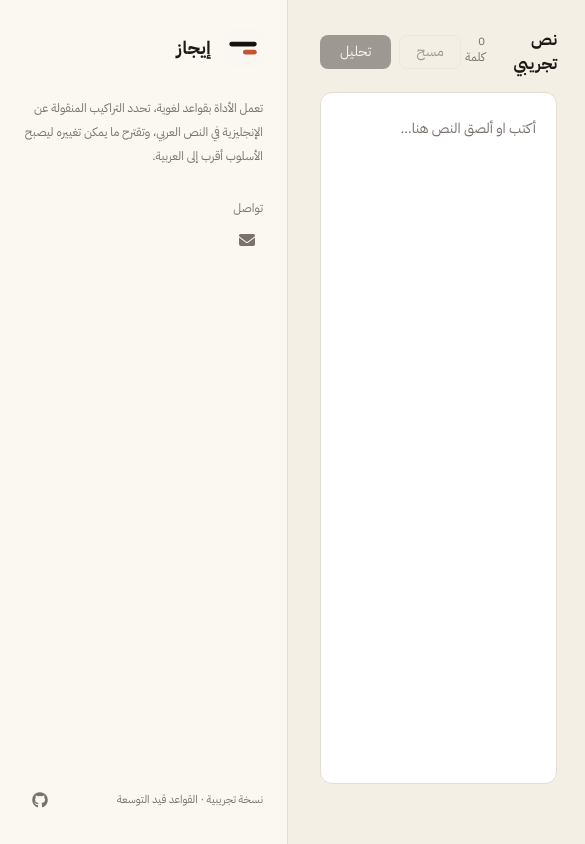
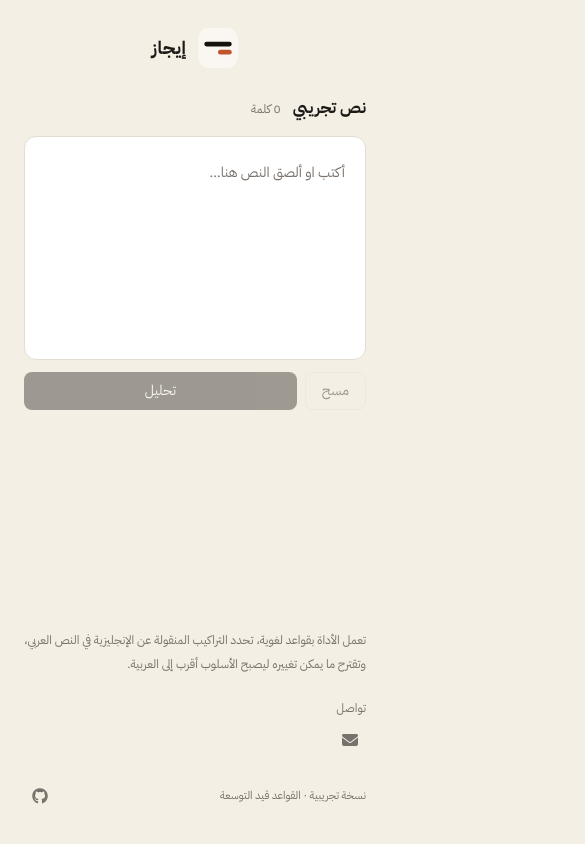
Before and after one commit to GhaidaAL36/ARJdetector, a React (Vite) app in the folder frontend/: page / in a window 390 px wide. Shown: the whole page, 585 px wide, since content can reach past the window. Built offline with nearby package versions, Linux system fonts and the light colour scheme.

Commit message:
v3: t-14 responsive page

```diff
--- a/frontend/src/App.jsx
+++ b/frontend/src/App.jsx
@@ -1,5 +1,10 @@
 import { useState } from "react";
-import AboutSidebar from "./components/AboutSidebar";
+import AboutSidebar, {
+  AboutText,
+  Brand,
+  ContactRow,
+  MetaRow,
+} from "./components/AboutSidebar";
 import SuggestionsPanel from "./components/SuggestionsPanel";
 import TextSection from "./components/TextSection";
 import { analyzeText } from "./api";
@@ -43,14 +48,20 @@ export default function App() {
   }
 
   return (
-    <div className="flex h-screen">
+    <div className="flex min-h-screen flex-col lg:h-screen lg:flex-row">
+      <header className="order-1 flex justify-center px-6 pt-7 lg:hidden">
+        <Brand />
+      </header>
+
       {analyzed && (
         <SuggestionsPanel
           matches={matches}
           collapsed={!showSuggestions}
           onToggle={() => setShowSuggestions((shown) => !shown)}
+          className="order-3 lg:order-none"
         />
       )}
+
       <TextSection
         value={text}
         onChange={handleChange}
@@ -61,8 +72,16 @@ export default function App() {
         editing={editing}
         analyzing={analyzing}
         error={error}
+        className="order-2 lg:order-none"
       />
+
       <AboutSidebar />
+
+      <div className="order-4 flex flex-col gap-6 px-6 pb-8 lg:hidden">
+        <AboutText />
+        <ContactRow />
+        <MetaRow />
+      </div>
     </div>
   );
 }
--- a/frontend/src/components/AboutSidebar.jsx
+++ b/frontend/src/components/AboutSidebar.jsx
@@ -6,7 +6,25 @@ const CONTACT_EMAIL = "arjdetect@gmail.com";
 const ICON =
   "grid h-8 w-8 place-items-center rounded-lg text-base text-muted transition-colors hover:text-ink focus-visible:outline-2 focus-visible:outline-offset-2 focus-visible:outline-ink";
 
-function EmailButton() {
+export function Brand() {
+  return (
+    <div className="flex items-center gap-3">
+      <img src="/icon.svg" alt="" className="h-10 w-10 shrink-0" />
+      <p className="text-lg font-bold tracking-wide">إيجاز</p>
+    </div>
+  );
+}
+
+export function AboutText() {
+  return (
+    <p className="text-xs leading-6 text-muted">
+      تعمل الأداة بقواعد لغوية، تحدد التراكيب المنقولة عن الإنجليزية في النص
+      العربي، وتقترح ما يمكن تغييره ليصبح الأسلوب أقرب إلى العربية.
+    </p>
+  );
+}
+
+export function ContactRow() {
   const [copied, setCopied] = useState(false);
 
   useEffect(() => {
@@ -25,6 +43,8 @@ function EmailButton() {
   }
 
   return (
+    <div>
+      <p className="mb-2 text-xs text-muted">تواصل</p>
       <button
         type="button"
         onClick={copy}
@@ -37,44 +57,41 @@ function EmailButton() {
           aria-hidden="true"
         ></i>
       </button>
+    </div>
+  );
+}
+
+export function MetaRow() {
+  return (
+    <div className="flex items-center justify-between">
+      <p className="text-[11px] text-muted">نسخة تجريبية · القواعد قيد التوسعة</p>
+      <a
+        href={GITHUB_URL}
+        target="_blank"
+        rel="noreferrer"
+        aria-label="GitHub"
+        title="GitHub"
+        className={ICON}
+      >
+        <i className="fa-brands fa-github" aria-hidden="true"></i>
+      </a>
+    </div>
   );
 }
 
 export default function AboutSidebar() {
   return (
-    <aside className="flex w-72 shrink-0 flex-col justify-between border-s border-line bg-sidebar px-6 py-7">
+    <aside className="hidden w-72 shrink-0 flex-col justify-between border-s border-line bg-sidebar px-6 py-7 lg:flex">
       <div>
-        <div className="flex items-center gap-3">
-          <img src="/icon.svg" alt="" className="h-10 w-10 shrink-0" />
-          <p className="text-lg font-bold tracking-wide">إيجاز</p>
+        <Brand />
+        <div className="mt-7">
+          <AboutText />
         </div>
-
-        <p className="mt-7 text-xs leading-6 text-muted">
-          تعمل الأداة بقواعد لغوية، تحدد التراكيب المنقولة عن الإنجليزية في النص
-          العربي، وتقترح ما يمكن تغييره ليصبح الأسلوب أقرب إلى العربية.
-        </p>
-
         <div className="mt-8">
-          <p className="mb-2 text-xs text-muted">تواصل</p>
-          <EmailButton />
+          <ContactRow />
         </div>
       </div>
-
-      <div className="flex items-center justify-between">
-        <p className="text-[11px] text-muted">
-          نسخة تجريبية · القواعد قيد التوسعة
-        </p>
-        <a
-          href={GITHUB_URL}
-          target="_blank"
-          rel="noreferrer"
-          aria-label="مستودع المشروع على GitHub"
-          title="مستودع المشروع على GitHub"
-          className={ICON}
-        >
-          <i className="fa-brands fa-github" aria-hidden="true"></i>
-        </a>
-      </div>
+      <MetaRow />
     </aside>
   );
 }
--- a/frontend/src/components/TextSection.jsx
+++ b/frontend/src/components/TextSection.jsx
@@ -33,7 +33,31 @@ function buildSegments(text, matches) {
   return segments;
 }
 
-const BOX = "flex-1 min-h-0 overflow-y-auto rounded-xl border border-line bg-surface p-5 text-sm leading-8 text-ink";
+const BOX =
+  "h-56 overflow-y-auto rounded-xl border border-line bg-surface p-5 text-sm leading-8 text-ink lg:h-auto lg:min-h-0 lg:flex-1";
+
+function Actions({ onClear, onPrimary, empty, analyzing, highlighted }) {
+  return (
+    <>
+      <button
+        type="button"
+        onClick={onClear}
+        disabled={empty}
+        className="rounded-lg border border-line bg-canvas px-4 py-2 text-sm text-ink transition-colors hover:border-ink/30 disabled:cursor-not-allowed disabled:opacity-40 focus-visible:outline-2 focus-visible:outline-offset-2 focus-visible:outline-ink lg:py-1.5"
+      >
+        مسح
+      </button>
+      <button
+        type="button"
+        onClick={onPrimary}
+        disabled={empty || analyzing}
+        className="flex-1 rounded-lg bg-ink px-5 py-2 text-sm text-surface transition-opacity hover:opacity-90 disabled:cursor-not-allowed disabled:opacity-40 focus-visible:outline-2 focus-visible:outline-offset-2 focus-visible:outline-ink lg:flex-none lg:py-1.5"
+      >
+        {analyzing ? "جارٍ التحليل…" : highlighted ? "تعديل" : "تحليل"}
+      </button>
+    </>
+  );
+}
 
 export default function TextSection({
   value,
@@ -45,6 +69,7 @@ export default function TextSection({
   editing = true,
   analyzing = false,
   error = "",
+  className = "",
 }) {
   const words = countWords(value);
   const empty = words === 0;
@@ -59,32 +84,26 @@ export default function TextSection({
     node.setSelectionRange(node.value.length, node.value.length);
   }, [editing]);
 
+  const actions = (
+    <Actions
+      onClear={onClear}
+      onPrimary={highlighted ? onEdit : onAnalyze}
+      empty={empty}
+      analyzing={analyzing}
+      highlighted={highlighted}
+    />
+  );
+
   return (
-    <section className="flex flex-1 flex-col bg-canvas px-8 py-7">
+    <section
+      className={`flex flex-1 flex-col bg-canvas px-6 py-7 lg:px-8 ${className}`}
+    >
       <div className="mb-4 flex items-center justify-between">
         <div className="flex items-baseline gap-3">
           <h1 className="text-base font-bold">نص تجريبي</h1>
           <span className="text-xs text-muted">{words} كلمة</span>
         </div>
-
-        <div className="flex gap-2">
-          <button
-            type="button"
-            onClick={onClear}
-            disabled={empty}
-            className="rounded-lg border border-line bg-canvas px-4 py-1.5 text-sm text-ink transition-colors hover:border-ink/30 disabled:cursor-not-allowed disabled:opacity-40 focus-visible:outline-2 focus-visible:outline-offset-2 focus-visible:outline-ink"
-          >
-            مسح
-          </button>
-          <button
-            type="button"
-            onClick={highlighted ? onEdit : onAnalyze}
-            disabled={empty || analyzing}
-            className="rounded-lg bg-ink px-5 py-1.5 text-sm text-surface transition-opacity hover:opacity-90 disabled:cursor-not-allowed disabled:opacity-40 focus-visible:outline-2 focus-visible:outline-offset-2 focus-visible:outline-ink"
-          >
-            {analyzing ? "جارٍ التحليل…" : highlighted ? "تعديل" : "تحليل"}
-          </button>
-        </div>
+        <div className="hidden gap-2 lg:flex">{actions}</div>
       </div>
 
       {highlighted ? (
@@ -96,10 +115,7 @@ export default function TextSection({
             segment.match === undefined ? (
               segment.text
             ) : (
-              <mark
-                key={index}
-                className="rounded bg-flag-soft px-0.5 text-ink"
-              >
+              <mark key={index} className="rounded bg-flag-soft px-0.5 text-ink">
                 {segment.text}
                 <sup className="ms-0.5 select-none text-[10px] font-bold text-flag">
                   {segment.match + 1}
@@ -120,13 +136,15 @@ export default function TextSection({
         />
       )}
 
-      <div className="mt-3 flex h-5 items-center gap-2 text-xs">
+      <div className="mt-3 flex gap-2 lg:hidden">{actions}</div>
+
+      <div className="mt-3 flex items-center gap-2 text-xs lg:h-5">
         {error ? (
           <span className="text-flag">{error}</span>
         ) : (
           highlighted && (
             <>
-              <span className="h-1.5 w-1.5 rounded-full bg-flag" />
+              <span className="h-1.5 w-1.5 shrink-0 rounded-full bg-flag" />
               <span className="text-muted">
                 {notesLabel(matches.length)} في {words} كلمة
               </span>
```
Also changed, not shown: frontend/src/components/SuggestionsPanel.jsx (+56 -19 lines). Lines whose indentation alone changed are shown as unchanged.
